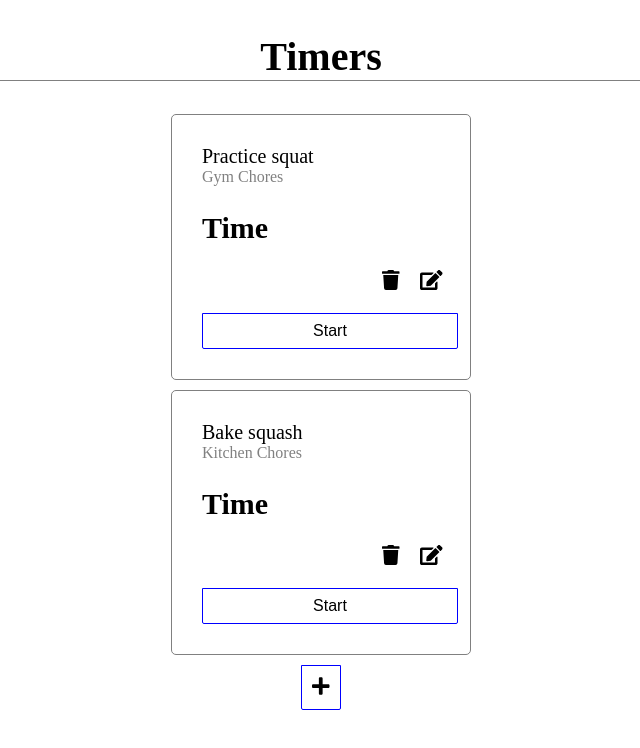
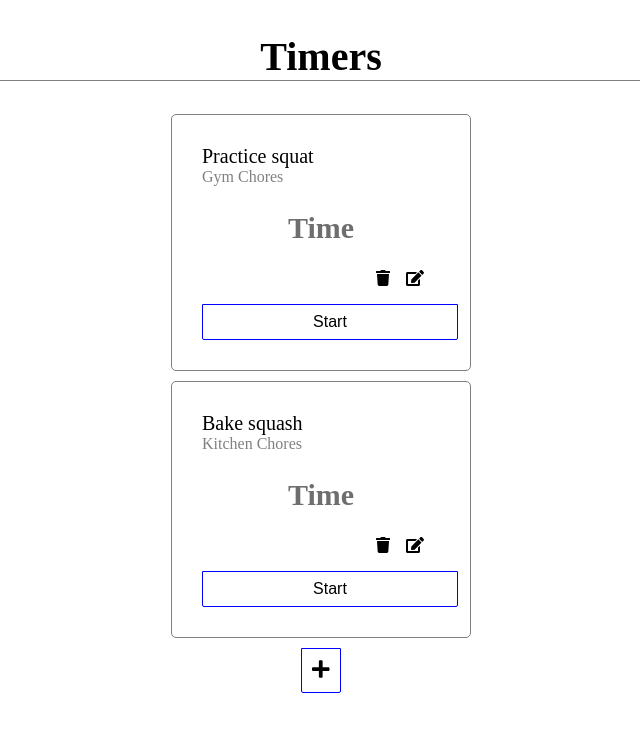
Before and after one commit to tupes/comit-react-time-logger, a React app: page / in a window 1280 px wide. Shown: the whole page, without its empty margins (319-959 px from the left). Built offline with nearby package versions, Linux system fonts and the light colour scheme.

Commit message:
next commit

```diff
--- a/src/Timer.js
+++ b/src/Timer.js
@@ -22,7 +22,7 @@ export default function Timer(props) {
         <div className="center-timer">
          <h2>{elapsedString}</h2>
         </div>
-        <div className="extra content">
+        <div className="icons">
           <span className="right floated edit icon">
           <i class="fa fa-trash-o">
           <FontAwesomeIcon className="iconTrashAndEdit" icon={faTrash} />
--- a/src/TimersDashboard.js
+++ b/src/TimersDashboard.js
@@ -7,14 +7,14 @@ import './index.css';
 export default function TimersDashboard() {
   const [timers,setTimers]=useState([
     {
-      id:1,
+      id:Math.random(),
       title: "Practice squat",
       project: "Gym Chores",
       elapsed: 5456099,
       runningSince: Date.now(),
       },
       {
-      id:2,
+      id:Math.random(),
       title: "Bake squash",
       project: "Kitchen Chores",
       elapsed: 1273998,
--- a/src/index.css
+++ b/src/index.css
@@ -62,14 +62,16 @@
     color:grey;
     font-size:0.8em;
   }
-  .center>h2{
+  .center-timer{
     text-align: center;
     color:rgba(0, 0, 0, 0.568);
   }
+  .icons{
+    text-align: right;
+    font-size: 0.8em;
+  }
   .iconTrashAndEdit
   {
-    position: relative;
-    left: 9em;
     margin-right: 1em;
     margin-bottom: 1em;
     cursor: pointer;
```
